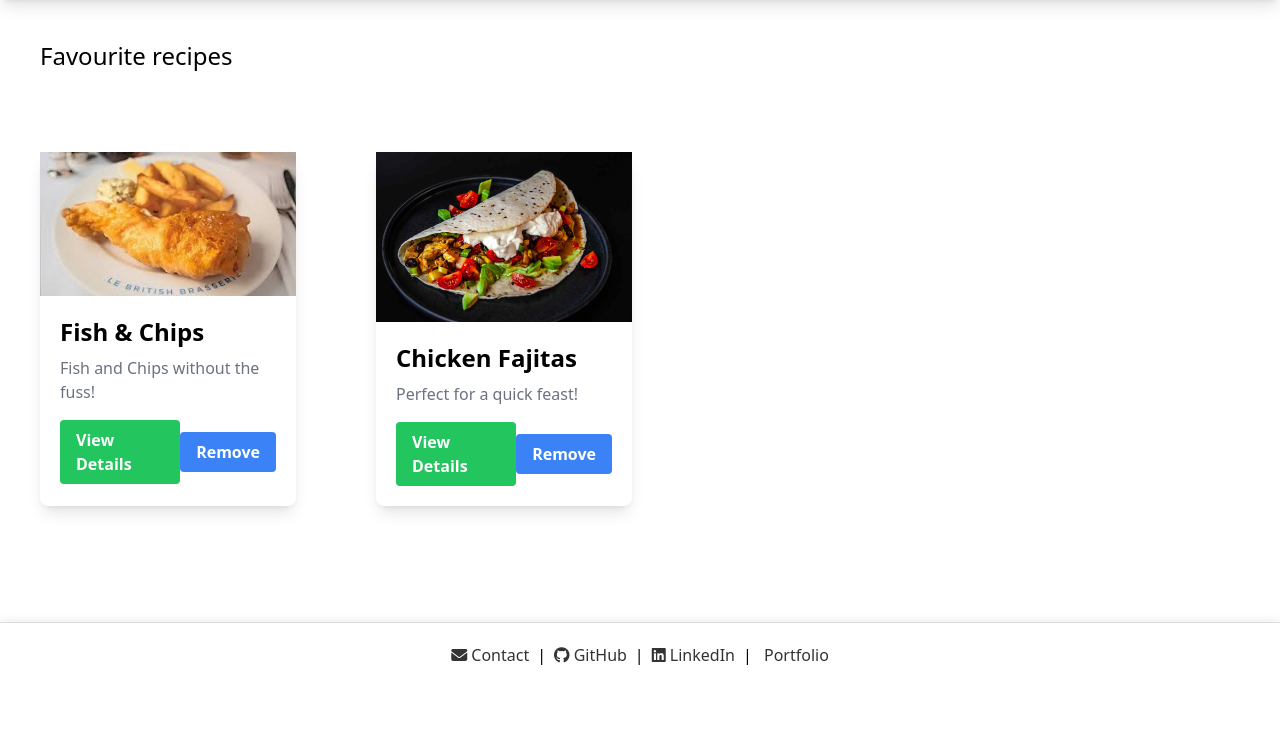
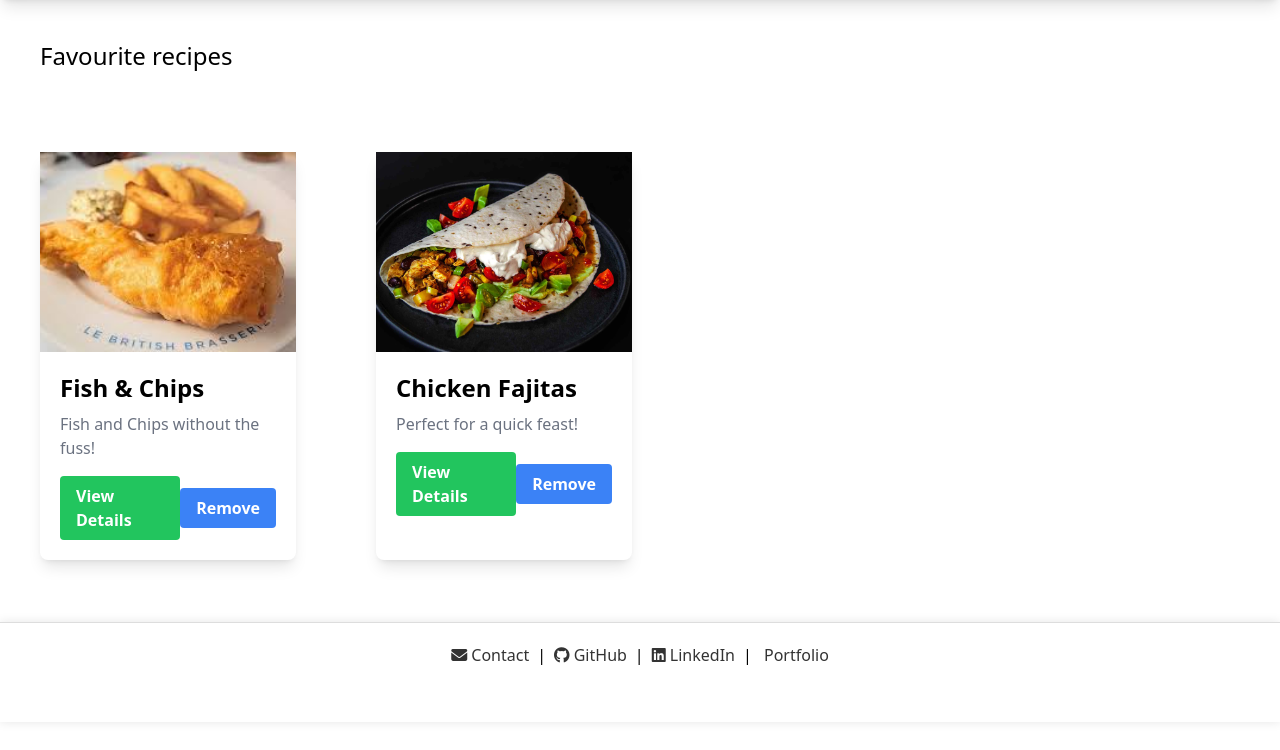
Before and after one commit to Kempy4563/airfryer, a Django app: page /saved_recipes/ in a window 1280 px wide. Shown: the part 78-828 px from the top of the page. Before the commit the page ends 743 px from the top, so only its background shows below. Run offline with Django 5.2, Linux system fonts and the light colour scheme; a user stored in the database is signed in; data comes from the database, SQL or seed files in the repository; some libraries are stand-ins or nearby versions.

Commit message:
style changes to

```diff
--- a/airfryer_recipes/airfryer_app/static/css/styles.css
+++ b/airfryer_recipes/airfryer_app/static/css/styles.css
@@ -13,7 +13,7 @@
 
 .main-content {
   margin-bottom: 100px; /* adjust this value to match the height of your footer */
-    padding-bottom: 100px; /* adjust this value to match the height of your footer */
+  padding-bottom: 100px; /* adjust this value to match the height of your footer */
 
 }
 
@@ -48,8 +48,11 @@
 footer .flex {
   justify-content: center;
 }
-
 .edit-form {
   padding-bottom: 100px;
 
 }
+
+.product-container {
+  padding-bottom: 100px;
+}
--- a/airfryer_recipes/airfryer_app/templates/airfryer_app/saved_user_recipes.html
+++ b/airfryer_recipes/airfryer_app/templates/airfryer_app/saved_user_recipes.html
@@ -6,7 +6,7 @@
 
         {% for recipe in user_saved_recipes %}
             <div class="product shadow-lg w-1/2 md:w-1/3 lg:w-1/4 xl:w-1/5 rounded-lg m-10">
-                <img src="{{ recipe.recipe.image.url }}" alt="Recipe Image" class="product-image">
+                <img src="{{ recipe.recipe.image.url }}" alt="Recipe Image" class="recipe-image">
 
                 <div class="p-5">
                     <h2 class="text-2xl font-bold mb-2">{{ recipe.recipe.name }}</h2>
@@ -25,4 +25,6 @@
             <p class="text-gray-500">No saved recipes found.</p>
         {% endfor %}
     </div>
+    <div style="height: 50px;"></div>
+
 {% endblock %}
--- a/airfryer_recipes/airfryer_app/templates/airfryer_app/user_recipes.html
+++ b/airfryer_recipes/airfryer_app/templates/airfryer_app/user_recipes.html
@@ -6,7 +6,7 @@
     {% for recipe in recipes %}
       <div class="product shadow-lg w-1/5 rounded-lg m-10">
         <div class="product-image">
-          <img src="{{ recipe.image.url }}" alt="">
+          <img src="{{ recipe.image.url }}" alt="Recipe Image" class="recipe-image">
         </div>
 
         <div class="p-5">
```
